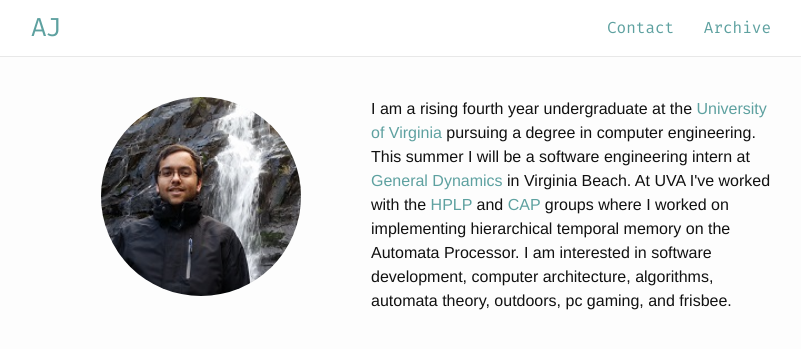
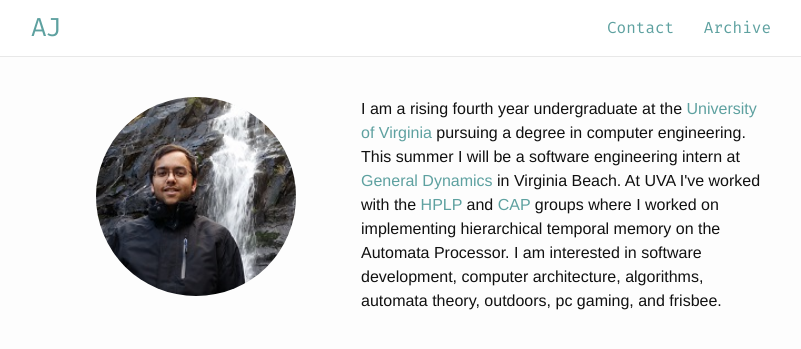
Before and after one commit to ajvarshneya/ajvarshneya.github.io, a Jekyll site: the page built from index.html, in a window 1280 px wide. Shown: the top 349 px of the page, without its empty margins (239-1040 px from the left). Built offline with Jekyll 4.4.1, drawn with Linux system fonts in a browser that asks for light colours.

Commit message:
Updated index

```diff
--- a/index.html
+++ b/index.html
@@ -3,7 +3,7 @@
 ---
   <!--<h1 class="page-heading"><a href="{{ page.permalink }}">{{ page.title }}</a></h1>-->
 <div id="main-container" style="">
-	<img src="aj.jpg" style="border-radius: 50%; width: 200px; float: left; margin: -0px 70px 20px 70px;">
+	<img src="aj.jpg" style="border-radius: 50%; width: 200px; float: left; margin: -0px 65px 20px 65px;">
 	<p style="margin: 10px 0px 0px 0px;"> I am a rising fourth year undergraduate at the <a href="http://seas.virginia.edu/">University of Virginia</a> pursuing a degree in computer engineering. This summer I will be a software engineering intern at <a href="http://www.generaldynamics.com/">General Dynamics</a> in Virginia Beach. At UVA I've worked with the <a href="http://hplp.ece.virginia.edu/">HPLP</a> and <a href="http://cap.virginia.edu/">CAP</a> groups where I worked on implementing hierarchical temporal memory on the Automata Processor. I am interested in software development, computer architecture, algorithms, automata theory, outdoors, pc gaming, and frisbee.</p>
 </span>
   <!--<p class="rss-subscribe">subscribe <a href="{{ "/feed.xml" | prepend: site.baseurl }}">via RSS</a></p>-->
```
Also changed, not shown: 1 other file.
